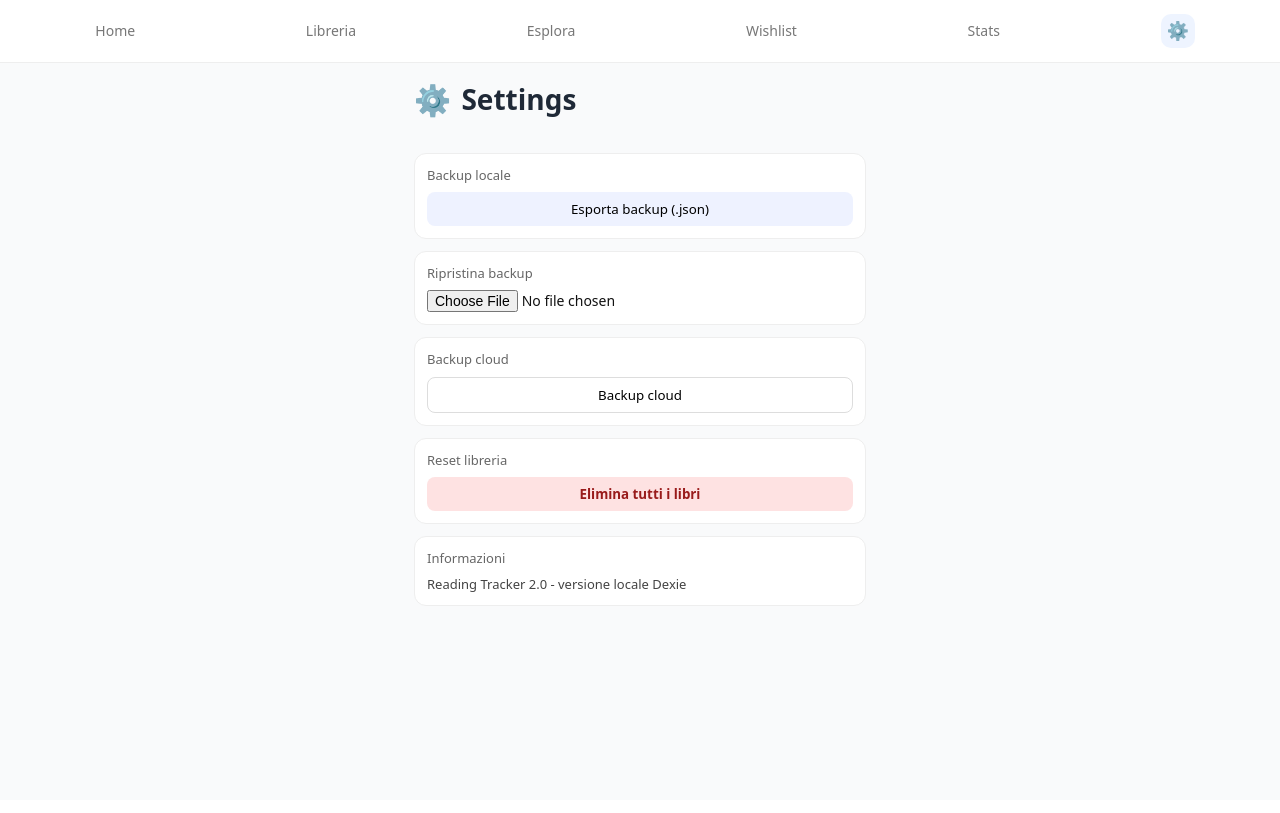
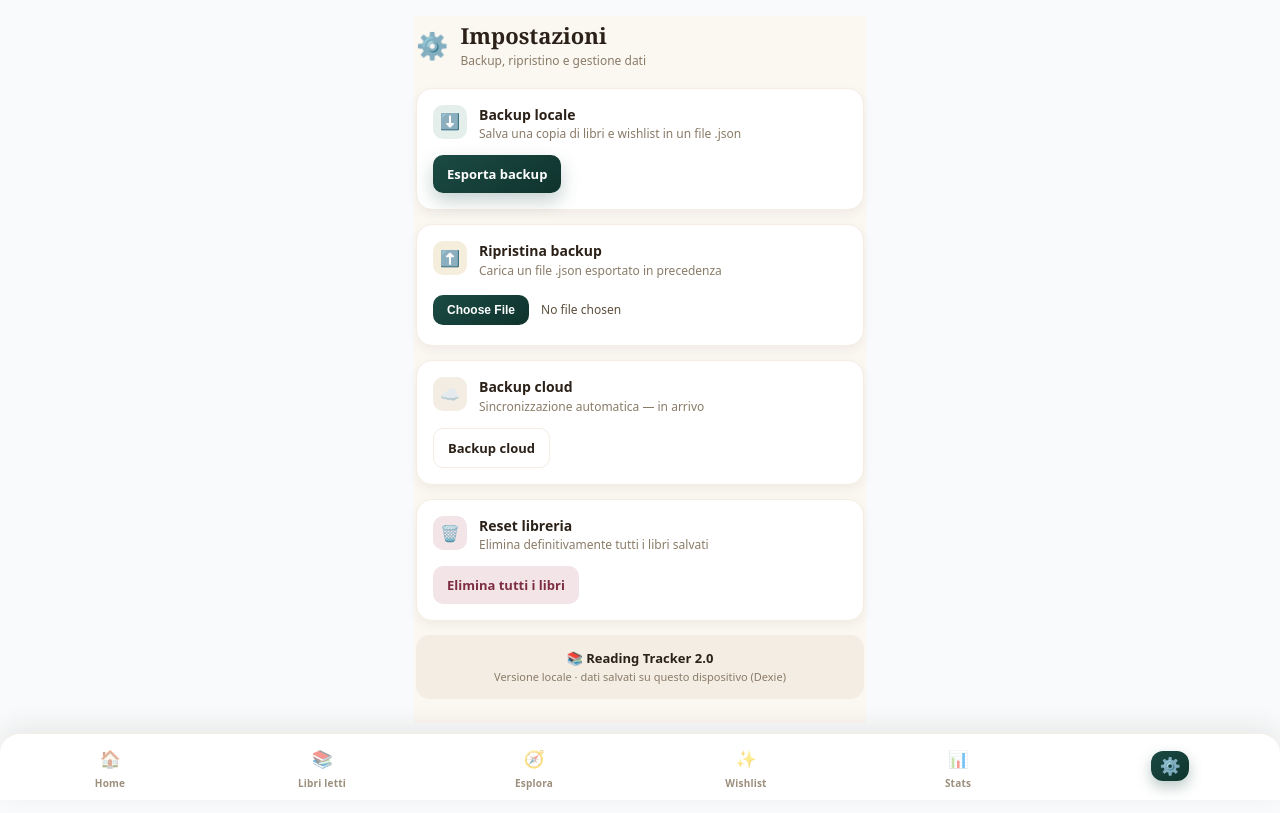
Before and after one commit to Lucaoldcc1991/reading-tracker, a React (Vite) app: page /settings in a window 1280 px wide. Built offline with nearby package versions, Linux system fonts and the light colour scheme.

Commit message:
Miglioria 6.1 app

```diff
--- a/src/components/Navbar.tsx
+++ b/src/components/Navbar.tsx
@@ -1,4 +1,13 @@
 import { Link, useLocation } from 'react-router-dom'
+
+const TABS = [
+  { to: '/', label: 'Home', icon: '🏠' },
+  { to: '/library', label: 'Libri letti', icon: '📚' },
+  { to: '/explore', label: 'Esplora', icon: '🧭' },
+  { to: '/wishlist', label: 'Wishlist', icon: '✨' },
+  { to: '/stats', label: 'Stats', icon: '📊' },
+  { to: '/settings', label: '', icon: '⚙️' }
+]
 
 export default function Navbar() {
   const location = useLocation()
@@ -7,19 +16,15 @@ export default function Navbar() {
 
   return (
     <nav style={styles.nav}>
-      <NavItem to="/" label="Home" active={isActive('/')} />
-      <NavItem to="/library" label="Libreria" active={isActive('/library')} />
-      <NavItem to="/explore" label="Esplora" active={isActive('/explore')} />
-      <NavItem to="/wishlist" label="Wishlist" active={isActive('/wishlist')} />
-      <NavItem to="/stats" label="Stats" active={isActive('/stats')} />
-
-      {/* SETTINGS → ICONE */}
+      {TABS.map(tab => (
         <NavItem
-        to="/settings"
-        label="⚙️"
-        active={isActive('/settings')}
-        isIcon
+          key={tab.to}
+          to={tab.to}
+          label={tab.label}
+          icon={tab.icon}
+          active={isActive(tab.to)}
         />
+      ))}
     </nav>
   )
 }
@@ -27,68 +32,95 @@ export default function Navbar() {
 function NavItem({
   to,
   label,
-  active,
-  isIcon
+  icon,
+  active
 }: {
   to: string
   label: string
+  icon: string
   active: boolean
-  isIcon?: boolean
 }) {
   return (
-    <Link
-      to={to}
+    <Link to={to} style={styles.link}>
+      <span
         style={{
-        ...styles.link,
-        ...(active ? styles.active : {}),
-        ...(isIcon ? styles.iconLink : {})
+          ...styles.iconWrap,
+          ...(active ? styles.iconWrapActive : {})
         }}
       >
+        {icon}
+      </span>
+      <span style={{ ...styles.label, ...(active ? styles.labelActive : {}) }}>
         {label}
+      </span>
     </Link>
   )
 }
 
 /* =========================
-   STILI
+   STILI — coerenti con la palette "scaffale"
 ========================= */
+
+const INK = '#2B2118'
+const PAPER_MUTED = '#F3EDE3'
+const TEAL = { from: '#1B4B43', to: '#0F332D', soft: '#E4EFEC' }
 
 const styles: Record<string, React.CSSProperties> = {
   nav: {
     display: 'flex',
     justifyContent: 'space-around',
     alignItems: 'center',
-    padding: '14px 10px',
-    borderBottom: '1px solid #eee',
-    background: '#ffffff',
-    position: 'sticky',
-    top: 0,
+    padding: '8px 4px calc(8px + env(safe-area-inset-bottom))',
+    background: 'rgba(255,255,255,0.92)',
+    backdropFilter: 'blur(14px)',
+    WebkitBackdropFilter: 'blur(14px)',
+    borderTop: `1px solid ${PAPER_MUTED}`,
+    borderRadius: '20px 20px 0 0',
+    boxShadow: '0 -8px 24px rgba(43,33,24,0.08)',
+    position: 'fixed',
+    left: 0,
+    right: 0,
+    bottom: 0,
     zIndex: 10
   },
 
   link: {
     textDecoration: 'none',
-    color: '#777',
-    fontSize: '14px',
-    fontWeight: 500,
-    padding: '6px 10px',
-    borderRadius: '8px',
-    transition: 'all 0.2s ease'
+    display: 'flex',
+    flexDirection: 'column',
+    alignItems: 'center',
+    gap: '2px',
+    flex: 1,
+    padding: '2px 0'
   },
 
-  active: {
-    color: '#1e66ff',
-    background: '#eef4ff'
-  },
-
-  iconLink: {
-    fontSize: '18px',
-    padding: '6px 8px',
-    borderRadius: '10px',
+  iconWrap: {
+    fontSize: '17px',
+    width: '38px',
+    height: '30px',
     display: 'flex',
     alignItems: 'center',
     justifyContent: 'center',
-    width: '34px',
-    height: '34px'
+    borderRadius: '12px',
+    transition: 'all 0.2s ease',
+    opacity: 0.55
+  },
+
+  iconWrapActive: {
+    background: `linear-gradient(145deg, ${TEAL.from}, ${TEAL.to})`,
+    boxShadow: '0 6px 14px rgba(27,75,67,0.3)',
+    opacity: 1
+  },
+
+  label: {
+    fontSize: '10px',
+    fontWeight: 600,
+    color: '#9C8F7D',
+    letterSpacing: '0.2px'
+  },
+
+  labelActive: {
+    color: INK,
+    fontWeight: 700
   }
 }
--- a/src/pages/Explore.tsx
+++ b/src/pages/Explore.tsx
@@ -1,3 +1,4 @@
+// Explore.tsx
 import { useEffect, useState, useMemo } from 'react'
 import { db } from '../db/database'
 import { COUNTRIES } from '../utils/countries'
@@ -57,10 +58,6 @@ const GOLD: Accent     = { from: '#C08A28', to: '#8F661C', soft: '#F6EEDD' }
 const PLUM: Accent     = { from: '#4A3B6B', to: '#332748', soft: '#EBE7F1' }
 const SAGE: Accent     = { from: '#8FAE7D', to: '#66815A', soft: '#EAF1E5' }
 const SKY: Accent      = { from: '#2E9CE0', to: '#1D6FA8', soft: '#DDEFFB' }
-
-// Rotazione usata per liste "neutre" (periodi, serie, paesi)
-const ROTATION = [TEAL, BURGUNDY, GOLD, PLUM, SAGE, SKY]
-const accentAt = (i: number) => ROTATION[i % ROTATION.length]
 
 /* ================= COLORE PER GENERE =================
    Stessa mappa usata nella Libreria: ogni famiglia di generi
@@ -154,9 +151,7 @@ export default function Explore() {
 
   const booksBySeries = useMemo(() => {
     if (!selectedSeries) return []
-    return books
-      .filter(b => b.series === selectedSeries)
-      .sort((a, b) => a.title.localeCompare(b.title))
+    return books.filter(b => b.series === selectedSeries)
   }, [books, selectedSeries])
 
   /* 🌍 RAGGRUPPAMENTO PAESI */
@@ -262,14 +257,7 @@ export default function Explore() {
 
   const booksByGlobalAuthor = useMemo(() => {
     if (!globalAuthor) return []
-
-    return books
-      .filter(b => b.author === globalAuthor)
-      .sort((a, b) => {
-        const aKey = (a.readingYear ?? 0) * 100 + (a.readingMonth ?? 0)
-        const bKey = (b.readingYear ?? 0) * 100 + (b.readingMonth ?? 0)
-        return bKey - aKey
-      })
+    return books.filter(b => b.author === globalAuthor)
   }, [books, globalAuthor])
 
   const alphabet = 'ABCDEFGHIJKLMNOPQRSTUVWXYZ'.split('')
@@ -314,11 +302,19 @@ export default function Explore() {
 
   // Renderizzatore universale e pulito per TUTTE le schede (Generi, Classici, Periodi, Autori, Serie, Paesi)
   // Ogni libro prende il colore del proprio genere, come in Libreria.
-  const renderCleanBookList = (list: Book[]) => (
+  // Ordine sempre cronologico di lettura: il primo letto in cima, il più recente in fondo.
+  const renderCleanBookList = (list: Book[]) => {
+    const sortedList = [...list].sort((a, b) => {
+      const aKey = (a.readingYear ?? 0) * 100 + (a.readingMonth ?? 0)
+      const bKey = (b.readingYear ?? 0) * 100 + (b.readingMonth ?? 0)
+      return aKey - bKey
+    })
+
+    return (
       <div>
-      <div style={styles.metaLine}>📖 {list.length} libri</div>
+        <div style={styles.metaLine}>📖 {sortedList.length} libri</div>
 
-      {list.map(b => {
+        {sortedList.map(b => {
           const month = b.readingMonth ? MONTHS[b.readingMonth - 1] : ''
           const accent = genreColorFor(b.genre)
 
@@ -346,10 +342,11 @@ export default function Explore() {
         })}
       </div>
     )
+  }
 
   return (
     <div style={styles.container}>
-      <h2 style={styles.title}>Esplora</h2>
+      <h2 style={styles.title}>🧭 Esplora</h2>
 
       {view !== 'home' && (
         <button style={styles.back} onClick={goBack}>
@@ -407,16 +404,21 @@ export default function Explore() {
       {/* ⏳ SEZIONE PERIODI STORICI */}
       {view === 'periods' && !selectedPeriod && (
         <div style={styles.stack}>
-          {periods.map(([period, list], i) => {
-            const accent = accentAt(i)
+          {periods.map(([period, list]) => {
+            const [years, ...descParts] = period.split(' · ')
+            const desc = descParts.join(' · ')
+
             return (
               <div
                 key={period}
-                style={{ ...styles.rowCard, borderLeft: `4px solid ${accent.from}` }}
+                style={styles.rowCard}
                 onClick={() => setSelectedPeriod(period)}
               >
-                <span style={styles.rowTitle}>{period}</span>
-                <span style={{ ...styles.pill, background: accent.soft, color: accent.from }}>{list.length}</span>
+                <span style={styles.periodLabel}>
+                  <span style={styles.periodYears}>{years}</span>
+                  {desc && <span style={styles.periodDesc}> · {desc}</span>}
+                </span>
+                <span style={styles.pill}>{list.length}</span>
               </div>
             )
           })}
@@ -436,19 +438,16 @@ export default function Explore() {
               <p style={styles.emptyText}>Nessuna serie registrata.</p>
             </div>
           )}
-          {seriesList.map(([series, list], i) => {
-            const accent = accentAt(i)
-            return (
+          {seriesList.map(([series, list]) => (
             <div
               key={series}
-                style={{ ...styles.rowCard, borderLeft: `4px solid ${accent.from}` }}
+              style={styles.rowCard}
               onClick={() => setSelectedSeries(series)}
             >
               <span style={styles.rowTitle}>{series}</span>
-                <span style={{ ...styles.pill, background: accent.soft, color: accent.from }}>{list.length}</span>
+              <span style={styles.pill}>{list.length}</span>
             </div>
-            )
-          })}
+          ))}
         </div>
       )}
 
@@ -590,8 +589,11 @@ const styles: Record<string, React.CSSProperties> = {
   alphabet: { display: 'flex', flexWrap: 'wrap', gap: 6 },
   letter: { padding: '4px 8px', borderRadius: 8, border: `1px solid ${PAPER_MUTED}`, cursor: 'pointer', fontSize: 12 },
   stack: { display: 'flex', flexDirection: 'column', gap: 10 },
-  rowCard: { display: 'flex', justifyContent: 'space-between', padding: 14, borderRadius: 14, border: `1px solid ${PAPER_MUTED}`, background: '#fff', cursor: 'pointer', boxShadow: '0 4px 12px rgba(43,33,24,0.05)' },
+  rowCard: { display: 'flex', justifyContent: 'space-between', alignItems: 'center', padding: 14, borderRadius: 14, border: `1px solid ${PAPER_MUTED}`, background: '#fff', cursor: 'pointer', boxShadow: '0 4px 12px rgba(43,33,24,0.05)' },
   rowTitle: { fontSize: 14, fontWeight: 700, color: INK },
+  periodLabel: { display: 'flex', flexWrap: 'wrap', alignItems: 'baseline', columnGap: 4, rowGap: 2 },
+  periodYears: { fontSize: 14, fontWeight: 800, color: INK },
+  periodDesc: { fontSize: 12.5, fontWeight: 400, color: '#8A7B68', fontFamily: 'system-ui, -apple-system, sans-serif', letterSpacing: 0 },
   pill: { fontSize: 11, background: '#eef2ff', padding: '2px 10px', borderRadius: 999, fontWeight: 700, color: '#4f46e5' },
 
   bookCard: {
--- a/src/pages/Library.tsx
+++ b/src/pages/Library.tsx
@@ -238,7 +238,7 @@ export default function Library() {
   }
     return (
     <div style={styles.container}>
-      <h2 style={styles.title}>La tua libreria</h2>
+      <h2 style={styles.title}>📚 Libri letti</h2>
 
       <div style={styles.counter}>
         📖 {filteredBooks.length} libri
--- a/src/pages/Settings.tsx
+++ b/src/pages/Settings.tsx
@@ -1,6 +1,21 @@
+// Settings.tsx
+import { useState } from 'react'
 import { db } from '../db/database'
 
+/* ================= PALETTE "SCAFFALE" =================
+   Stessa identità visiva delle altre schermate. */
+const INK = '#2B2118'
+const PAPER = '#FBF7F1'
+const PAPER_MUTED = '#F3EDE3'
+
+const TEAL     = { from: '#1B4B43', to: '#0F332D', soft: '#E4EFEC' }
+const GOLD     = { from: '#C08A28', to: '#8F661C', soft: '#F6EEDD' }
+const BURGUNDY = { from: '#7C2D42', to: '#54202F', soft: '#F3E5E7' }
+
 export default function Settings() {
+  const [fileName, setFileName] = useState<string | null>(null)
+  const [importStatus, setImportStatus] = useState<'idle' | 'success' | 'error'>('idle')
+
   /* =========================
      EXPORT BACKUP
   ========================= */
@@ -40,6 +55,9 @@ export default function Settings() {
     const file = event.target.files?.[0]
     if (!file) return
 
+    setFileName(file.name)
+    setImportStatus('idle')
+
     const reader = new FileReader()
 
     reader.onload = async (e) => {
@@ -57,9 +75,9 @@ export default function Settings() {
           await db.wishlist.bulkAdd(data.wishlist)
         }
 
-        alert('Backup importato con successo')
+        setImportStatus('success')
       } catch (err) {
-        alert('Errore durante l’importazione')
+        setImportStatus('error')
       }
     }
 
@@ -84,38 +102,77 @@ export default function Settings() {
 
   return (
     <div style={styles.container}>
-      <h2
-        style={{
-          display: "flex",
-          alignItems: "center",
-          gap: "10px",
-          marginBottom: "20px",
-          fontSize: "28px",
-          fontWeight: 700,
-          color: "#1f2937",
-        }}
-      >
-        <span style={{ fontSize: "30px" }}>⚙️</span>
-        <span>Settings</span>
-      </h2>
+      <style>{`
+        .rt-file-input::file-selector-button {
+          padding: 8px 14px;
+          border-radius: 10px;
+          border: none;
+          background: linear-gradient(145deg, ${TEAL.from}, ${TEAL.to});
+          color: #fff;
+          font-weight: 700;
+          font-size: 12px;
+          cursor: pointer;
+          margin-right: 12px;
+        }
+      `}</style>
+
+      <div style={styles.header}>
+        <span style={styles.headerIcon}>⚙️</span>
+        <div>
+          <h2 style={styles.title}>Impostazioni</h2>
+          <p style={styles.subtitle}>Backup, ripristino e gestione dati</p>
+        </div>
+      </div>
 
       {/* EXPORT */}
       <div style={styles.card}>
-        <p style={styles.label}>Backup locale</p>
-        <button onClick={exportBackup} style={styles.button}>
-          Esporta backup (.json)
+        <div style={styles.cardHead}>
+          <span style={{ ...styles.cardIcon, background: TEAL.soft, color: TEAL.from }}>⬇️</span>
+          <div>
+            <p style={styles.cardLabel}>Backup locale</p>
+            <p style={styles.cardHint}>Salva una copia di libri e wishlist in un file .json</p>
+          </div>
+        </div>
+        <button onClick={exportBackup} style={styles.buttonPrimary}>
+          Esporta backup
         </button>
       </div>
 
       {/* IMPORT */}
       <div style={styles.card}>
-        <p style={styles.label}>Ripristina backup</p>
-        <input type="file" onChange={importBackup} />
+        <div style={styles.cardHead}>
+          <span style={{ ...styles.cardIcon, background: GOLD.soft, color: GOLD.from }}>⬆️</span>
+          <div>
+            <p style={styles.cardLabel}>Ripristina backup</p>
+            <p style={styles.cardHint}>Carica un file .json esportato in precedenza</p>
+          </div>
+        </div>
+
+        <input
+          type="file"
+          accept="application/json"
+          onChange={importBackup}
+          className="rt-file-input"
+          style={styles.fileInput}
+        />
+
+        {fileName && importStatus === 'success' && (
+          <p style={styles.successText}>✓ “{fileName}” importato con successo</p>
+        )}
+        {fileName && importStatus === 'error' && (
+          <p style={styles.errorText}>⚠ Errore durante l’importazione di “{fileName}”</p>
+        )}
       </div>
 
       {/* CLOUD */}
       <div style={styles.card}>
-        <p style={styles.label}>Backup cloud</p>
+        <div style={styles.cardHead}>
+          <span style={{ ...styles.cardIcon, background: PAPER_MUTED, color: '#8A7B68' }}>☁️</span>
+          <div>
+            <p style={styles.cardLabel}>Backup cloud</p>
+            <p style={styles.cardHint}>Sincronizzazione automatica — in arrivo</p>
+          </div>
+        </div>
         <button
           onClick={() => alert('Funzione cloud futura')}
           style={styles.buttonSecondary}
@@ -126,18 +183,22 @@ export default function Settings() {
 
       {/* RESET LIBRI */}
       <div style={styles.card}>
-        <p style={styles.label}>Reset libreria</p>
-        <button onClick={resetBooks} style={styles.danger}>
+        <div style={styles.cardHead}>
+          <span style={{ ...styles.cardIcon, background: BURGUNDY.soft, color: BURGUNDY.from }}>🗑️</span>
+          <div>
+            <p style={styles.cardLabel}>Reset libreria</p>
+            <p style={styles.cardHint}>Elimina definitivamente tutti i libri salvati</p>
+          </div>
+        </div>
+        <button onClick={resetBooks} style={styles.buttonDanger}>
           Elimina tutti i libri
         </button>
       </div>
 
       {/* INFO */}
-      <div style={styles.card}>
-        <p style={styles.label}>Informazioni</p>
-        <p style={styles.info}>
-          Reading Tracker 2.0 - versione locale Dexie
-        </p>
+      <div style={styles.footerCard}>
+        <p style={styles.footerText}>📚 Reading Tracker 2.0</p>
+        <p style={styles.footerSub}>Versione locale · dati salvati su questo dispositivo (Dexie)</p>
       </div>
     </div>
   )
@@ -151,47 +212,133 @@ const styles: Record<string, React.CSSProperties> = {
   container: {
     display: 'flex',
     flexDirection: 'column',
+    gap: '14px',
+    background: PAPER,
+    padding: '4px 2px 24px'
+  },
+  header: {
+    display: 'flex',
+    alignItems: 'center',
+    gap: '12px',
+    marginBottom: '4px'
+  },
+  headerIcon: {
+    fontSize: '26px'
+  },
+  title: {
+    fontSize: '22px',
+    fontWeight: 700,
+    fontFamily: 'Georgia, "Iowan Old Style", serif',
+    color: INK,
+    margin: 0
+  },
+  subtitle: {
+    fontSize: '12px',
+    color: '#8A7B68',
+    margin: '2px 0 0'
+  },
+  card: {
+    padding: '16px',
+    borderRadius: '16px',
+    border: `1px solid ${PAPER_MUTED}`,
+    background: '#fff',
+    boxShadow: '0 4px 12px rgba(43,33,24,0.05)',
+    display: 'flex',
+    flexDirection: 'column',
     gap: '12px'
   },
-  card: {
-    padding: '12px',
-    border: '1px solid #eee',
-    borderRadius: '12px',
-    background: '#fff',
+  cardHead: {
     display: 'flex',
-    flexDirection: 'column',
-    gap: '8px'
+    alignItems: 'flex-start',
+    gap: '12px'
   },
-  label: {
+  cardIcon: {
+    width: '34px',
+    height: '34px',
+    borderRadius: '10px',
+    display: 'flex',
+    alignItems: 'center',
+    justifyContent: 'center',
+    fontSize: '16px',
+    flexShrink: 0
+  },
+  cardLabel: {
+    fontSize: '14px',
+    fontWeight: 700,
+    color: INK,
+    margin: 0
+  },
+  cardHint: {
+    fontSize: '12px',
+    color: '#8A7B68',
+    margin: '2px 0 0'
+  },
+  buttonPrimary: {
+    padding: '10px 14px',
+    borderRadius: '10px',
+    border: 'none',
+    background: `linear-gradient(145deg, ${TEAL.from}, ${TEAL.to})`,
+    color: '#fff',
     fontSize: '13px',
-    color: '#666'
-  },
-  button: {
-    padding: '8px',
-    borderRadius: '8px',
-    border: 'none',
-    background: '#eef2ff',
-    fontWeight: 500,
-    cursor: 'pointer'
+    fontWeight: 700,
+    cursor: 'pointer',
+    boxShadow: '0 8px 18px rgba(27,75,67,0.25)',
+    alignSelf: 'flex-start'
   },
   buttonSecondary: {
-    padding: '8px',
-    borderRadius: '8px',
-    border: '1px solid #ddd',
+    padding: '10px 14px',
+    borderRadius: '10px',
+    border: `1px solid ${PAPER_MUTED}`,
     background: '#fff',
-    cursor: 'pointer'
+    color: INK,
+    fontSize: '13px',
+    fontWeight: 600,
+    cursor: 'pointer',
+    alignSelf: 'flex-start'
   },
-  danger: {
-    padding: '8px',
-    borderRadius: '8px',
+  buttonDanger: {
+    padding: '10px 14px',
+    borderRadius: '10px',
     border: 'none',
-    background: '#fee2e2',
-    color: '#991b1b',
-    fontWeight: 600,
-    cursor: 'pointer'
+    background: BURGUNDY.soft,
+    color: BURGUNDY.from,
+    fontSize: '13px',
+    fontWeight: 700,
+    cursor: 'pointer',
+    alignSelf: 'flex-start'
   },
-  info: {
+  fileInput: {
+    fontSize: '12px',
+    color: '#5C4E3D',
+    padding: '4px 0'
+  },
+  successText: {
+    fontSize: '12px',
+    color: '#1B7A4A',
+    margin: 0,
+    fontWeight: 600
+  },
+  errorText: {
+    fontSize: '12px',
+    color: '#B91C1C',
+    margin: 0,
+    fontWeight: 600
+  },
+  footerCard: {
+    padding: '14px 16px',
+    borderRadius: '14px',
+    background: PAPER_MUTED,
+    textAlign: 'center'
+  },
+  footerText: {
     fontSize: '13px',
-    color: '#444'
+    fontWeight: 700,
+    color: INK,
+    margin: 0
+  },
+  footerSub: {
+    fontSize: '11px',
+    color: '#8A7B68',
+    margin: '2px 0 0'
   }
 }
--- a/src/pages/Stats.tsx
+++ b/src/pages/Stats.tsx
@@ -164,7 +164,7 @@ export default function Stats() {
         <span style={{ ...styles.shelfBar, background: SPINES.plum.from }} />
       </div>
 
-      <h2 style={styles.header}>Statistiche</h2>
+      <h2 style={styles.header}>📊 Statistiche</h2>
       <p style={styles.eyebrow}>Panoramica completa</p>
 
       <div style={styles.grid}>
--- a/src/pages/Wishlist.tsx
+++ b/src/pages/Wishlist.tsx
@@ -83,7 +83,7 @@ export default function Wishlist() {
 
   return (
     <div style={styles.container}>
-      <h2 style={styles.header}>La tua wishlist</h2>
+      <h2 style={styles.header}>✨ La tua wishlist</h2>
       <p style={styles.eyebrow}>
         {items.length === 0 ? 'Ancora nessun libro in lista' : `${items.length} ${items.length === 1 ? 'libro in lista' : 'libri in lista'}`}
       </p>
```
Also changed, not shown: src/pages/Home.tsx (+7 -7 lines). Lines whose indentation alone changed are shown as unchanged.
